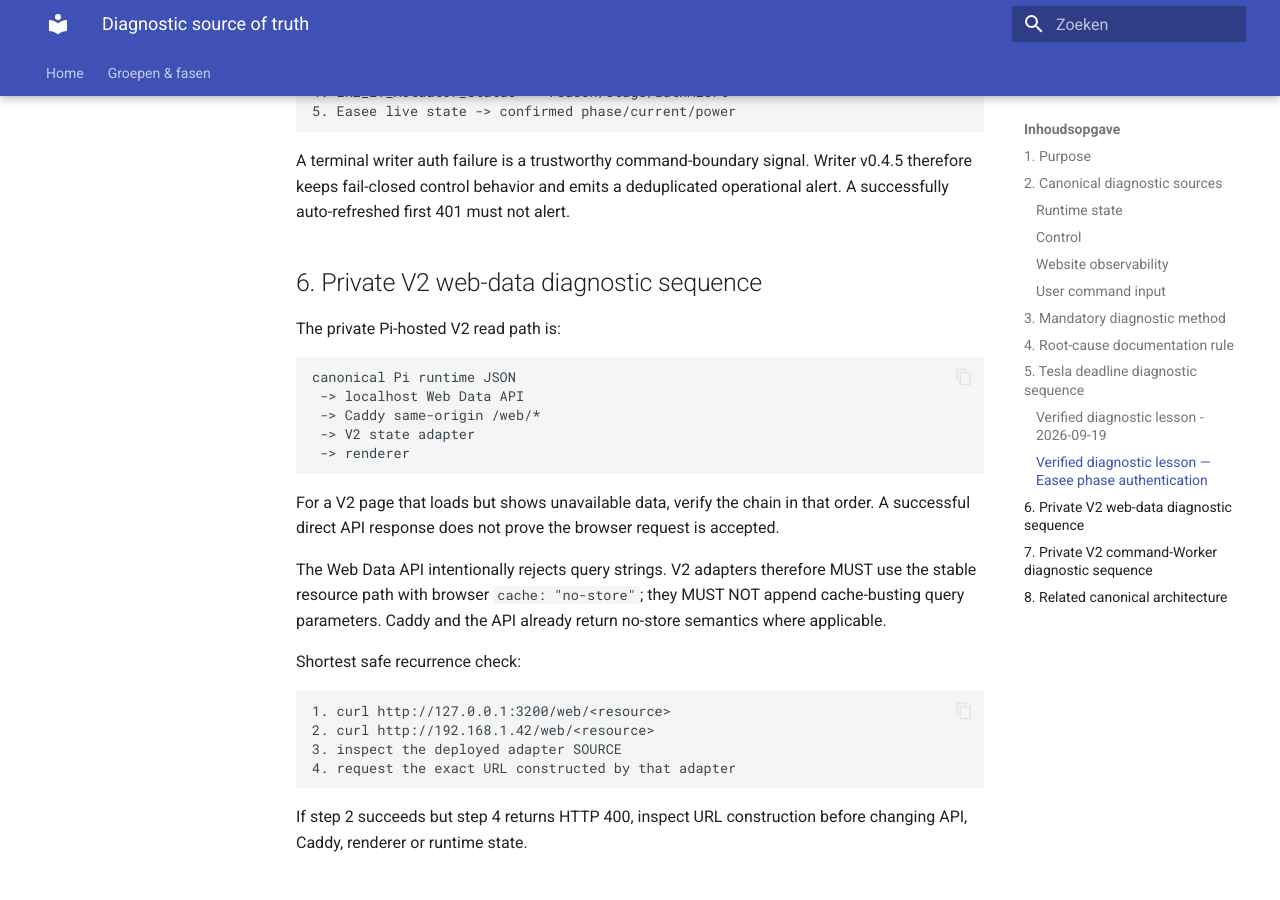
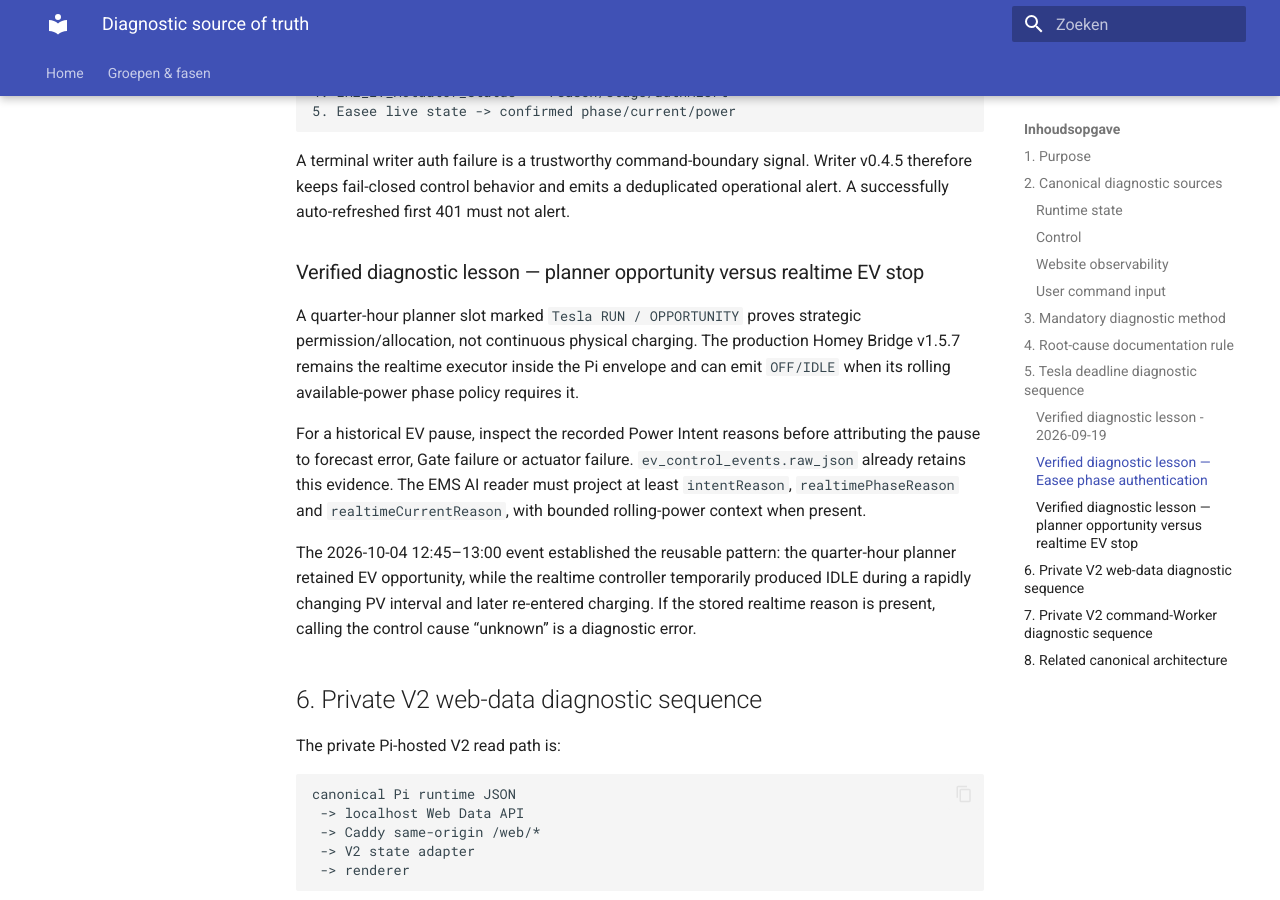
Before and after one commit to OnsKasteeltje/homey-energy-manual, an MkDocs documentation site: the page built from docs/architecture/diagnostic-source-of-truth.md, in a window 1280 px wide and 900 px high, scrolled down 4182 px. Built offline with MkDocs 1.6.1 and Material for MkDocs 9.7.7, drawn with Linux system fonts in a browser that asks for light colours.

Commit message:
docs(ev): align realtime control and diagnostic evidence

```diff
--- a/docs/architecture/diagnostic-source-of-truth.md
+++ b/docs/architecture/diagnostic-source-of-truth.md
@@ -152,6 +152,25 @@ Reusable shortest check:
 
 A terminal writer auth failure is a trustworthy command-boundary signal. Writer v0.4.5 therefore keeps fail-closed control behavior and emits a deduplicated operational alert. A successfully auto-refreshed first 401 must not alert.
 
+### Verified diagnostic lesson — planner opportunity versus realtime EV stop
+
+A quarter-hour planner slot marked `Tesla RUN / OPPORTUNITY` proves strategic
+permission/allocation, not continuous physical charging. The production Homey
+Bridge v1.5.7 remains the realtime executor inside the Pi envelope and can emit
+`OFF/IDLE` when its rolling available-power phase policy requires it.
+
+For a historical EV pause, inspect the recorded Power Intent reasons before
+attributing the pause to forecast error, Gate failure or actuator failure.
+`ev_control_events.raw_json` already retains this evidence. The EMS AI reader
+must project at least `intentReason`, `realtimePhaseReason` and
+`realtimeCurrentReason`, with bounded rolling-power context when present.
+
+The 2026-10-04 12:45–13:00 event established the reusable pattern:
+the quarter-hour planner retained EV opportunity, while the realtime controller
+temporarily produced IDLE during a rapidly changing PV interval and later
+re-entered charging. If the stored realtime reason is present, calling the
+control cause “unknown” is a diagnostic error.
+
 
 
 ## 6. Private V2 web-data diagnostic sequence
```
